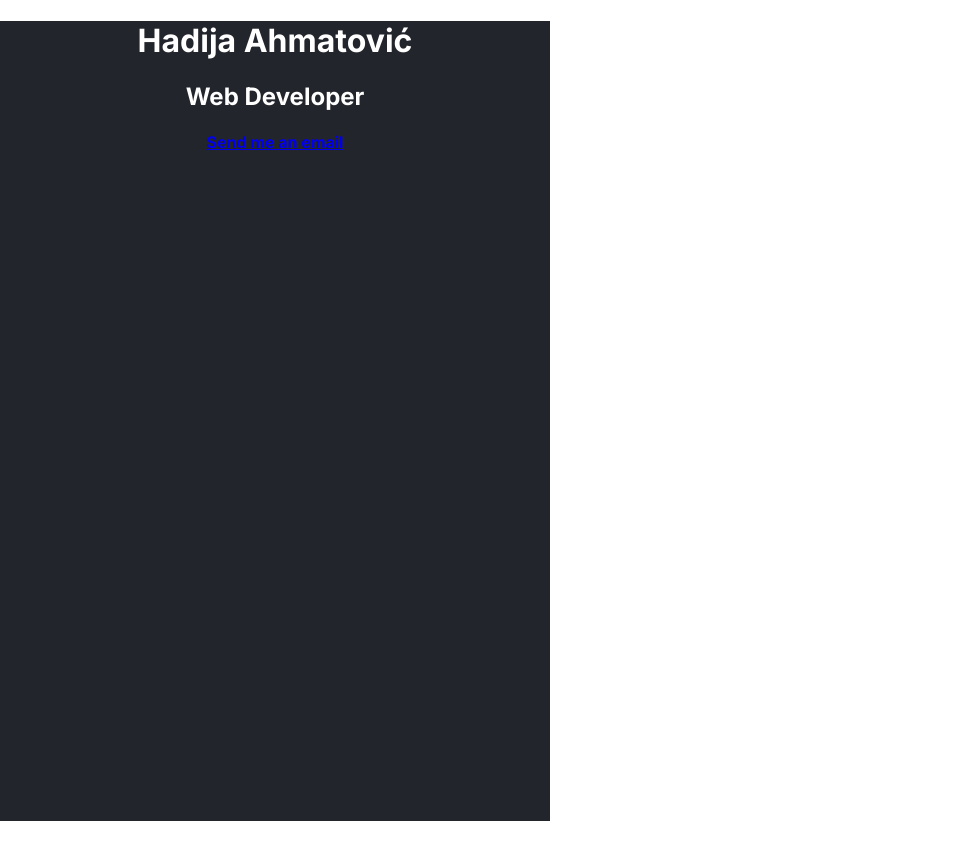
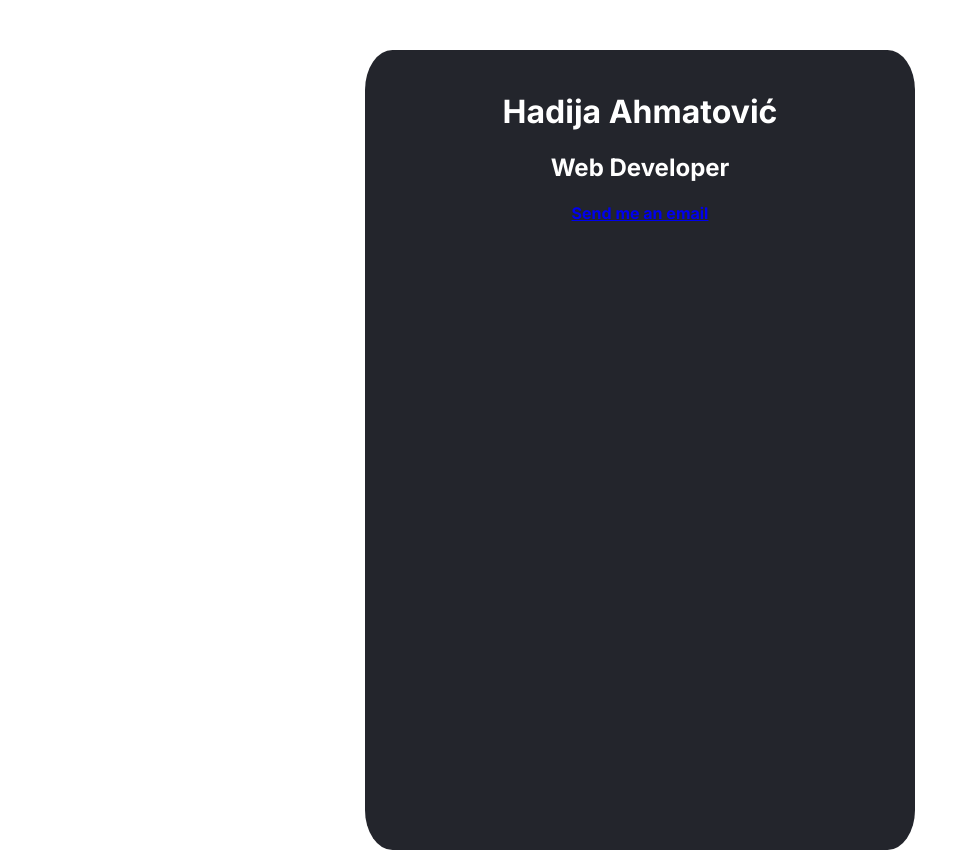
Before and after one commit to hahmatovic1/digital-business-card, a React (Create React App) app: page / in a window 1280 px wide. Shown: the whole page, without its empty margins (0-978 px from the left). Before the commit the page ends 821 px from the top, so only its background shows below. Built offline with nearby package versions, Linux system fonts and the light colour scheme.

Commit message:
style: Add margin and padding to Header

```diff
--- a/public/styles.css
+++ b/public/styles.css
@@ -6,9 +6,11 @@ body{
 }
 
 .card{
+    margin: 21px auto 0;
     height: 800px;
     width: 550px;
     background-color: #23252C;
+    border-radius: 5%;
 }
 
 .card > img {
@@ -19,5 +21,6 @@ body{
 }
 
 .header{
-    margin: 21px auto;
+    margin: 50px auto;
+    padding-top: 21px;
 }
```
